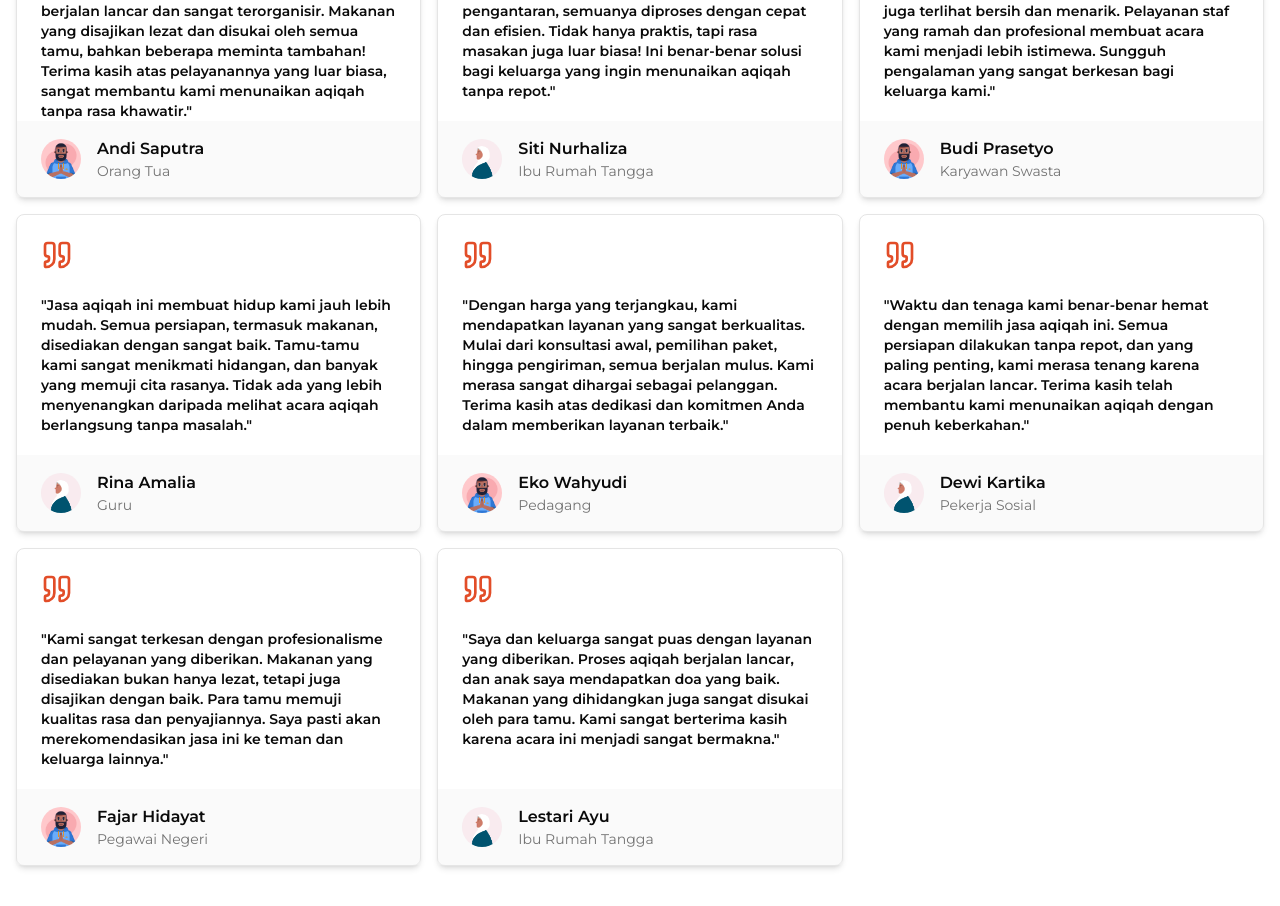
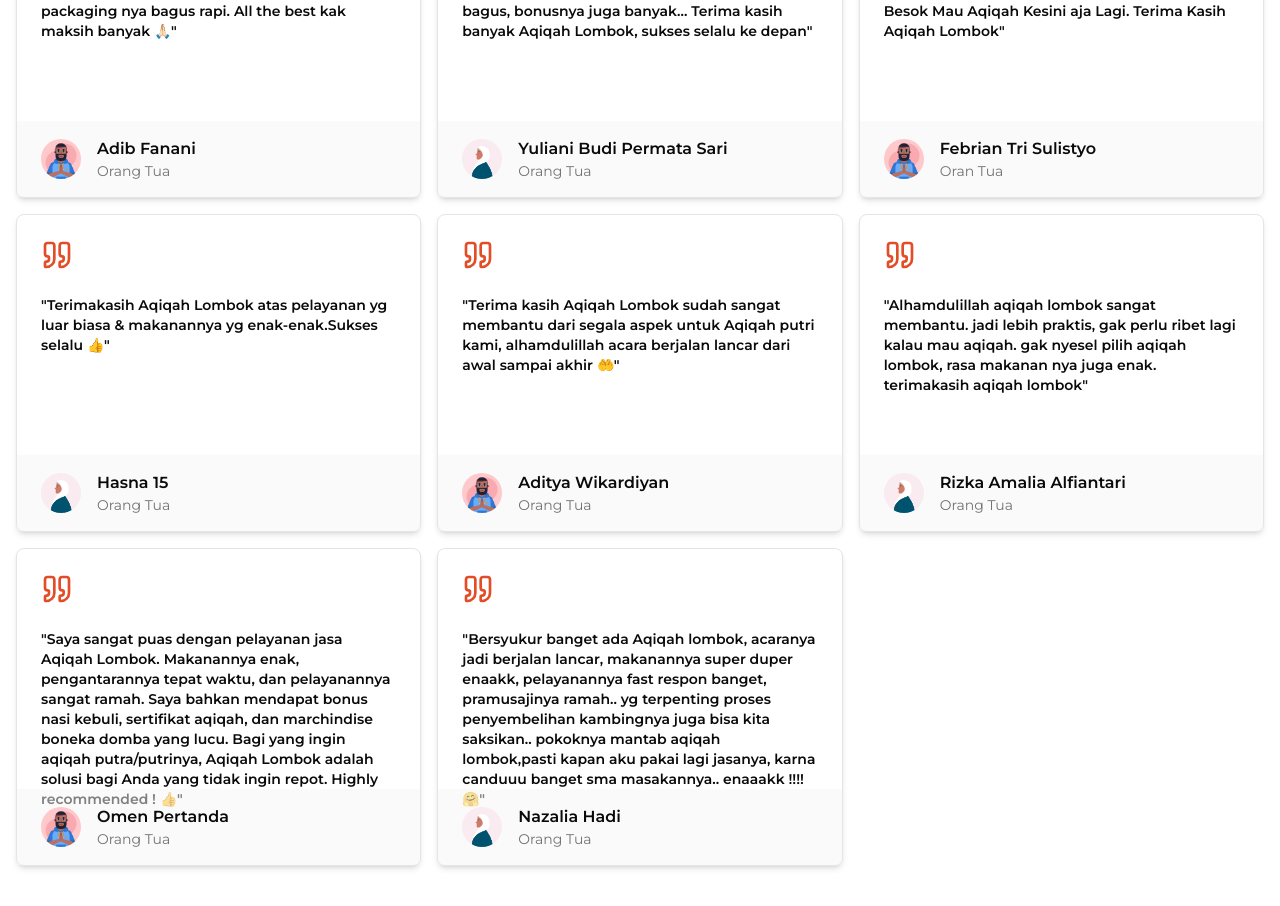
Before and after one commit to fitrondev/next-aqiqah, a Next.js app: page /testimonials in a window 1280 px wide. Shown: the part 320-1226 px from the top of the page. Built offline with nearby package versions, Linux system fonts and the light colour scheme.

Commit message:
refactor: update testimonial data with new quotes and authors

```diff
--- a/src/constants/data.ts
+++ b/src/constants/data.ts
@@ -102,58 +102,58 @@ export const whyChooseUsData = [
 export const testimonialData = [
   {
     quote:
-      "Pelayanan aqiqahnya benar-benar luar biasa! Dari awal proses hingga akhir, semuanya berjalan lancar dan sangat terorganisir. Makanan yang disajikan lezat dan disukai oleh semua tamu, bahkan beberapa meminta tambahan! Terima kasih atas pelayanannya yang luar biasa, sangat membantu kami menunaikan aqiqah tanpa rasa khawatir.",
-    author: "Andi Saputra",
+      "Terimaksih kak ya memuaskan sekali pelayanannya, makanannya enak banget mbak, packaging nya bagus rapi. All the best kak maksih banyak 🙏🏻",
+    author: "Adib Fanani",
     role: "Orang Tua",
     avatarSrc: "/images/men.jpg",
   },
   {
     quote:
-      "Proses aqiqah kami terasa begitu sederhana berkat jasa ini. Dari pemilihan paket hingga pengantaran, semuanya diproses dengan cepat dan efisien. Tidak hanya praktis, tapi rasa masakan juga luar biasa! Ini benar-benar solusi bagi keluarga yang ingin menunaikan aqiqah tanpa repot.",
-    author: "Siti Nurhaliza",
-    role: "Ibu Rumah Tangga",
+      "Alhamdulillah...tamu undangan puas dengan masakannya... Rasanya enak, pelayanannya bagus, bonusnya juga banyak... Terima kasih banyak Aqiqah Lombok, sukses selalu ke depan",
+    author: "Yuliani Budi Permata Sari",
+    role: "Orang Tua",
     avatarSrc: "/images/women.jpg",
   },
   {
     quote:
-      "Saya sangat puas dengan jasa aqiqah ini. Hidangan yang disajikan tidak hanya enak tetapi juga terlihat bersih dan menarik. Pelayanan staf yang ramah dan profesional membuat acara kami menjadi lebih istimewa. Sungguh pengalaman yang sangat berkesan bagi keluarga kami.",
-    author: "Budi Prasetyo",
-    role: "Karyawan Swasta",
+      "Nasi Kebulinya Sangat Enak dan Rasa Rempahnya Terasa Banget,, Jadi Nagih. Kalau Besok Mau Aqiqah Kesini aja Lagi. Terima Kasih Aqiqah Lombok",
+    author: "Febrian Tri Sulistyo",
+    role: "Oran Tua",
     avatarSrc: "/images/men.jpg",
   },
   {
     quote:
-      "Jasa aqiqah ini membuat hidup kami jauh lebih mudah. Semua persiapan, termasuk makanan, disediakan dengan sangat baik. Tamu-tamu kami sangat menikmati hidangan, dan banyak yang memuji cita rasanya. Tidak ada yang lebih menyenangkan daripada melihat acara aqiqah berlangsung tanpa masalah.",
-    author: "Rina Amalia",
-    role: "Guru",
+      "Terimakasih Aqiqah Lombok atas pelayanan yg luar biasa & makanannya yg enak-enak.Sukses selalu 👍",
+    author: "Hasna 15",
+    role: "Orang Tua",
     avatarSrc: "/images/women.jpg",
   },
   {
     quote:
-      "Dengan harga yang terjangkau, kami mendapatkan layanan yang sangat berkualitas. Mulai dari konsultasi awal, pemilihan paket, hingga pengiriman, semua berjalan mulus. Kami merasa sangat dihargai sebagai pelanggan. Terima kasih atas dedikasi dan komitmen Anda dalam memberikan layanan terbaik.",
-    author: "Eko Wahyudi",
-    role: "Pedagang",
+      "Terima kasih Aqiqah Lombok sudah sangat membantu dari segala aspek untuk Aqiqah putri kami, alhamdulillah acara berjalan lancar dari awal sampai akhir 🤲",
+    author: "Aditya Wikardiyan",
+    role: "Orang Tua",
     avatarSrc: "/images/men.jpg",
   },
   {
     quote:
-      "Waktu dan tenaga kami benar-benar hemat dengan memilih jasa aqiqah ini. Semua persiapan dilakukan tanpa repot, dan yang paling penting, kami merasa tenang karena acara berjalan lancar. Terima kasih telah membantu kami menunaikan aqiqah dengan penuh keberkahan.",
-    author: "Dewi Kartika",
-    role: "Pekerja Sosial",
+      "Alhamdulillah aqiqah lombok sangat membantu. jadi lebih praktis, gak perlu ribet lagi kalau mau aqiqah. gak nyesel pilih aqiqah lombok, rasa makanan nya juga enak. terimakasih aqiqah lombok",
+    author: "Rizka Amalia Alfiantari",
+    role: "Orang Tua",
     avatarSrc: "/images/women.jpg",
   },
   {
     quote:
-      "Kami sangat terkesan dengan profesionalisme dan pelayanan yang diberikan. Makanan yang disediakan bukan hanya lezat, tetapi juga disajikan dengan baik. Para tamu memuji kualitas rasa dan penyajiannya. Saya pasti akan merekomendasikan jasa ini ke teman dan keluarga lainnya.",
-    author: "Fajar Hidayat",
-    role: "Pegawai Negeri",
+      "Saya sangat puas dengan pelayanan jasa Aqiqah Lombok. Makanannya enak, pengantarannya tepat waktu, dan pelayanannya sangat ramah. Saya bahkan mendapat bonus nasi kebuli, sertifikat aqiqah, dan marchindise boneka domba yang lucu. Bagi yang ingin aqiqah putra/putrinya, Aqiqah Lombok adalah solusi bagi Anda yang tidak ingin repot. Highly recommended ! 👍",
+    author: "Omen Pertanda",
+    role: "Orang Tua",
     avatarSrc: "/images/men.jpg",
   },
   {
     quote:
-      "Saya dan keluarga sangat puas dengan layanan yang diberikan. Proses aqiqah berjalan lancar, dan anak saya mendapatkan doa yang baik. Makanan yang dihidangkan juga sangat disukai oleh para tamu. Kami sangat berterima kasih karena acara ini menjadi sangat bermakna.",
-    author: "Lestari Ayu",
-    role: "Ibu Rumah Tangga",
+      "Bersyukur banget ada Aqiqah lombok, acaranya jadi berjalan lancar, makanannya super duper enaakk, pelayanannya fast respon banget, pramusajinya ramah.. yg terpenting proses penyembelihan kambingnya juga bisa kita saksikan.. pokoknya mantab aqiqah lombok,pasti kapan aku pakai lagi jasanya, karna canduuu banget sma masakannya.. enaaakk !!!! 🤗",
+    author: "Nazalia Hadi",
+    role: "Orang Tua",
     avatarSrc: "/images/women.jpg",
   },
 ];
```
